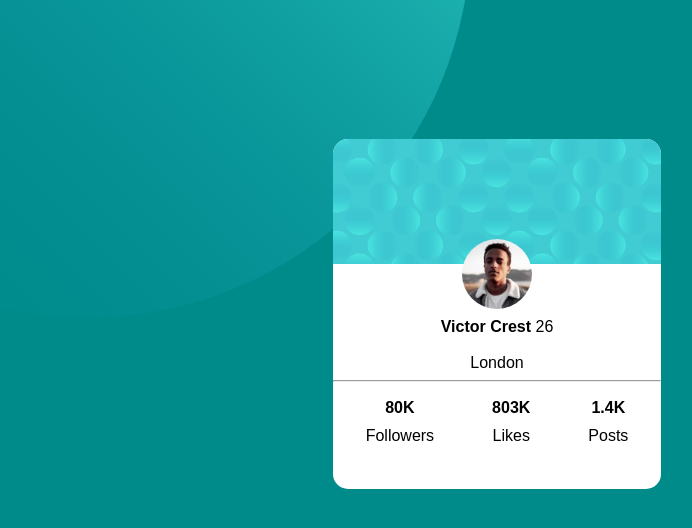
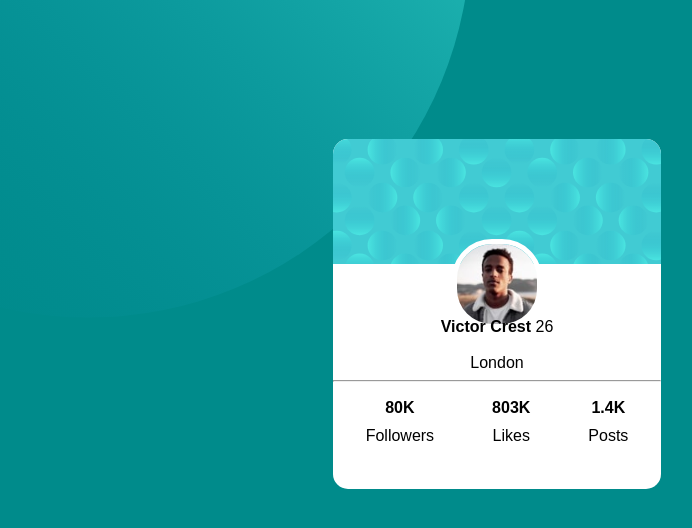
Before and after one commit to Miran-Firdausi/Miran, a plain HTML site: page index.html in a window 1280 px wide. Shown: the whole page, without its empty margins (143-835 px from the left). Drawn offline with Linux system fonts and the light colour scheme; a web font is replaced by a local one.

Commit message:
Update index.html

```diff
--- a/index.html
+++ b/index.html
@@ -18,7 +18,7 @@
   div.frame {margin: 11% 37% 8% 37%;
   height: 350px; background-color: white; border-radius: 15px}
 
-  img {margin-top: 100px; border-radius: 35px}
+  img {margin-top: 100px; border-radius: 40px; border: 5px solid white;}
 
   th {width: 8.6%;}
 
@@ -31,7 +31,7 @@
 <div class="frame">
     <header>
         <center>
-        <img src="images/image-victor.jpg" height="70" width="70">
+        <img src="images/image-victor.jpg" height="80" width="80">
         </center>
     </header>
     <center>
```
